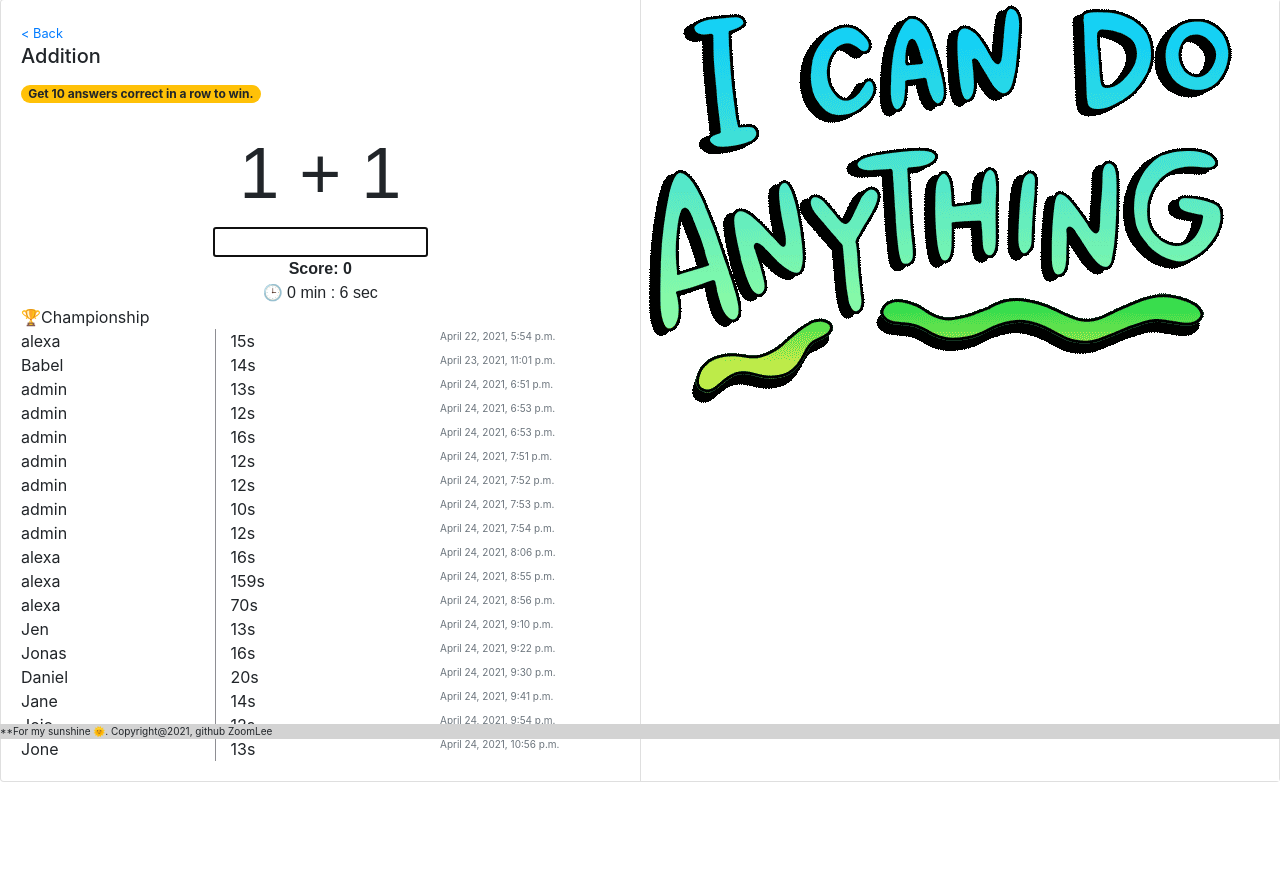
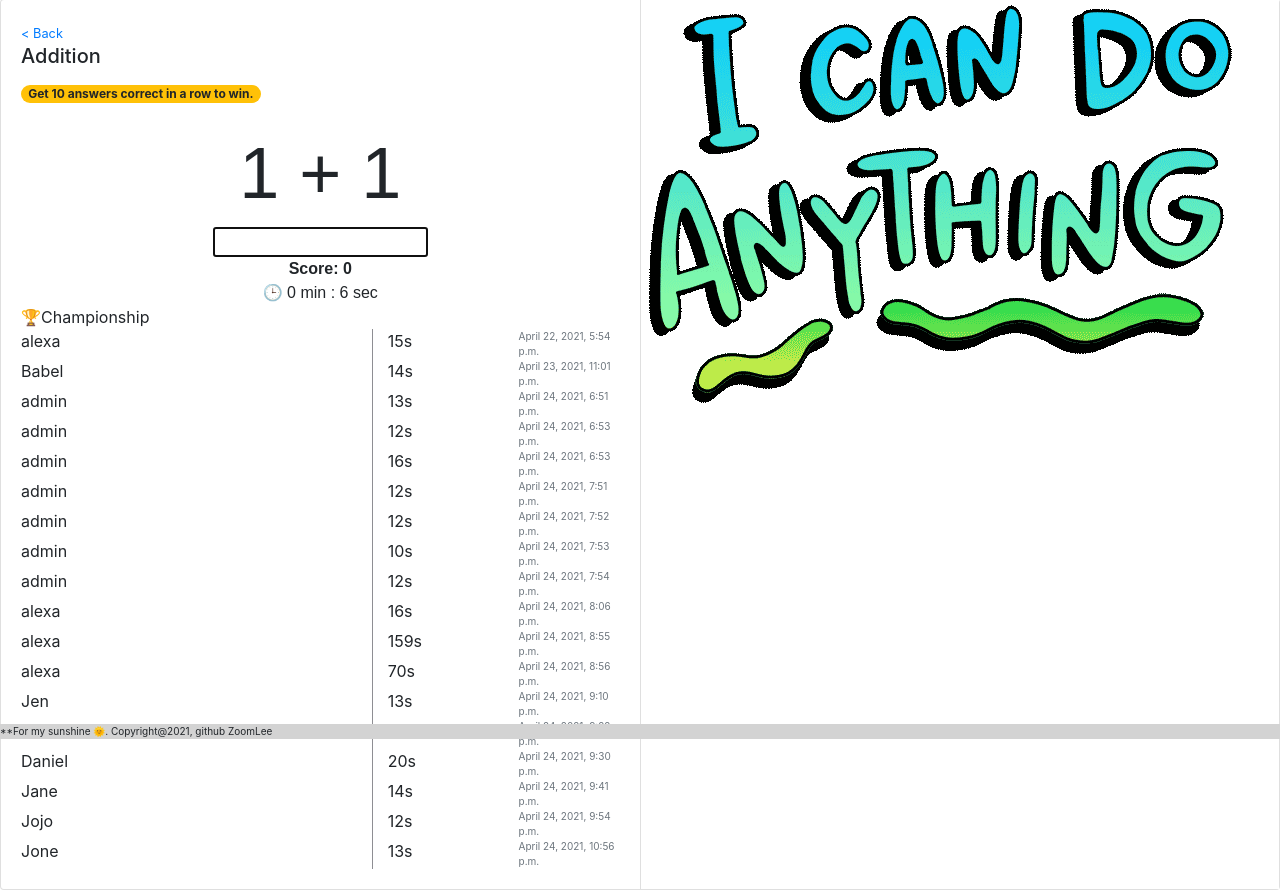
Before and after one commit to zoelesv/Smathchat, a Django app: template chat/templates/addition1.html in a window 1280 px wide. Shown: the part 61-951 px from the top of the page. Before the commit the page ends 843 px from the top, so only its background shows below. Run offline with Django 3.2, Linux system fonts and the light colour scheme; the template is opened without the code that fills it: values that come from a table or form of the project are taken from there, others are empty; data comes from the database, SQL or seed files in the repository; some libraries are stand-ins or nearby versions.

Commit message:
update chart templates

```diff
--- a/chat/templates/addition1.html
+++ b/chat/templates/addition1.html
@@ -179,7 +179,7 @@
                 <div> 🏆Championship</div>
                 {% for record in record %}
                     <div class="row">
-                        <div class="col-4" style="border-right: 1px solid #8E8E93;">{{record.user.username}}</div>
+                        <div class="col-7" style="border-right: 1px solid #8E8E93;">{{record.user.username}}</div>
                         <div class="col">{{record.seconds}}s</div>
                         <div class="col text-secondary" style="font-size: 10px;">{{record.timestamp}}</div>
                     </div>
--- a/chat/templates/addition2.html
+++ b/chat/templates/addition2.html
@@ -172,7 +172,7 @@
                 <div> 🏆Championship</div>
                 {% for record in record %}
                     <div class="row">
-                        <div class="col" style="border-right: 1px solid #8E8E93;">{{record.user.username}}</div>
+                        <div class="col-7" style="border-right: 1px solid #8E8E93;">{{record.user.username}}</div>
                         <div class="col">{{record.seconds}}s</div>
                         <div class="col text-secondary" style="font-size: 10px;">{{record.timestamp}}</div>
                     </div>
--- a/chat/templates/multiplication.html
+++ b/chat/templates/multiplication.html
@@ -171,7 +171,7 @@
                 <div> 🏆Championship</div>
                 {% for record in record %}
                     <div class="row">
-                        <div class="col" style="border-right: 1px solid #8E8E93;">{{record.user.username}}</div>
+                        <div class="col-7" style="border-right: 1px solid #8E8E93;">{{record.user.username}}</div>
                         <div class="col">{{record.seconds}}s</div>
                         <div class="col text-secondary" style="font-size: 10px;">{{record.timestamp}}</div>
                     </div>
```
